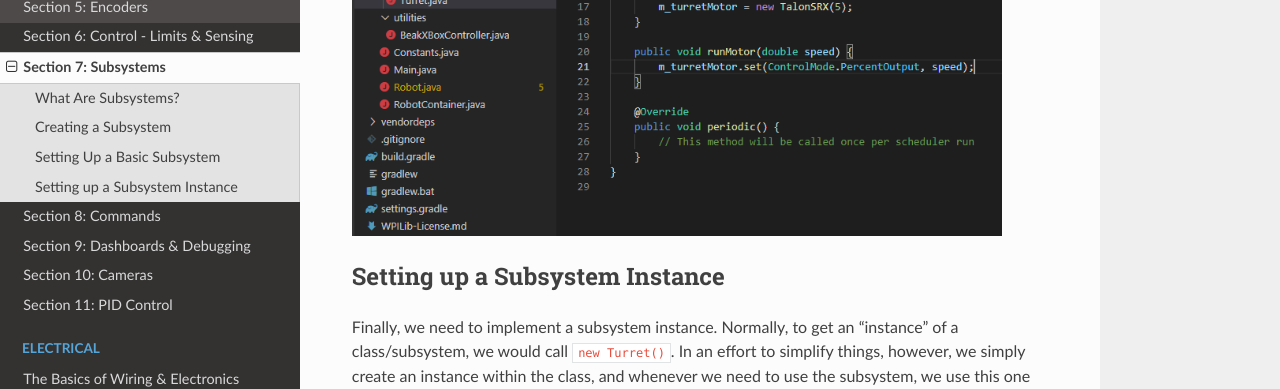
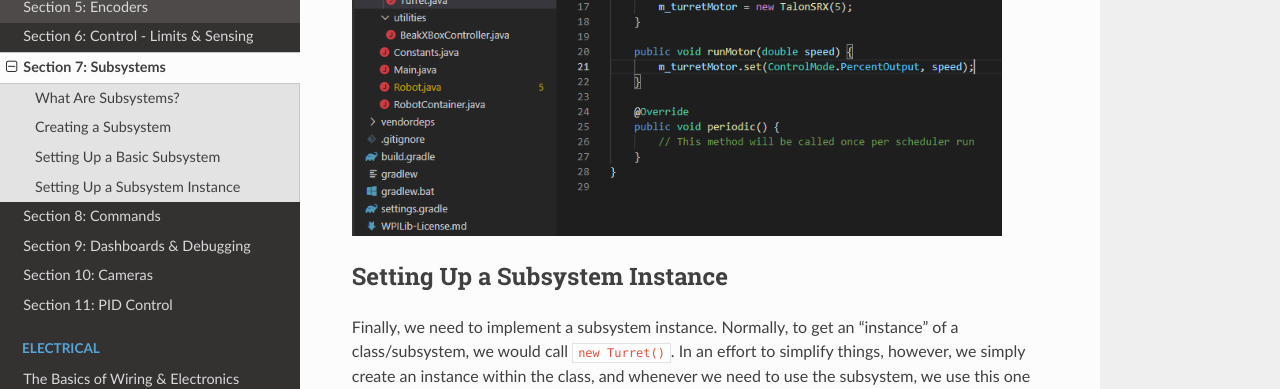
Before and after one commit to Team4028/beakdocs, a Sphinx documentation site: the page built from docs/source/sect7.rst, in a window 1280 px wide and 900 px high, scrolled down 5269 px. Shown: the top 389 px of the window. Built offline with Sphinx 7.4.7 and the Read the Docs theme 2.0.0, drawn with Linux system fonts in a browser that asks for light colours.

```diff
--- a/docs/source/sect7.rst
+++ b/docs/source/sect7.rst
@@ -115,7 +115,7 @@ Now, we need this function to do something. Inside of the method, we need to cal
 
 .. _instance:
 
-Setting up a Subsystem Instance
+Setting Up a Subsystem Instance
 --------------------------------
 
 Finally, we need to implement a subsystem instance. Normally, to get an "instance" of a class/subsystem, we would call ``new Turret()``. In an effort to simplify things, however, we simply create an instance within the class, and whenever we need to use the subsystem, we use this one common instance. Instantiating a subsystem more than once will cause errors.
```
